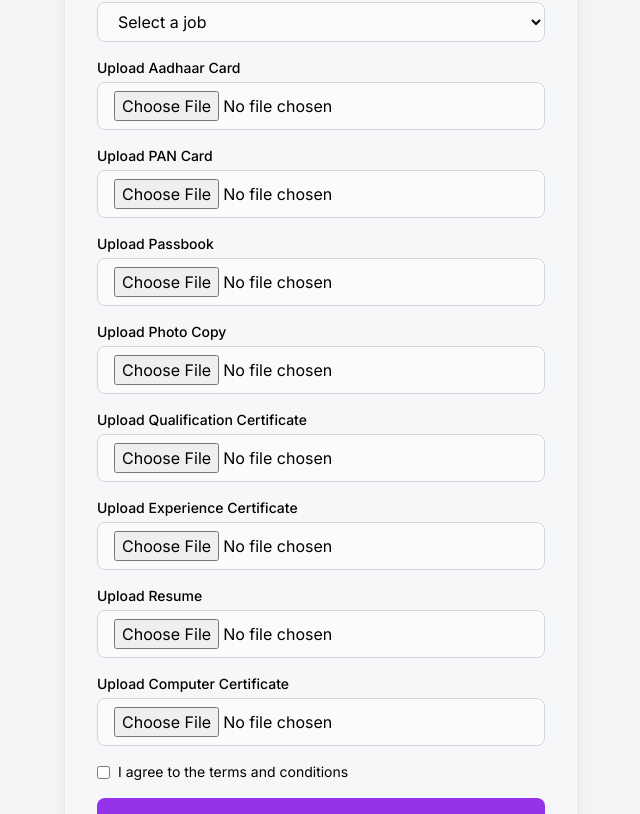
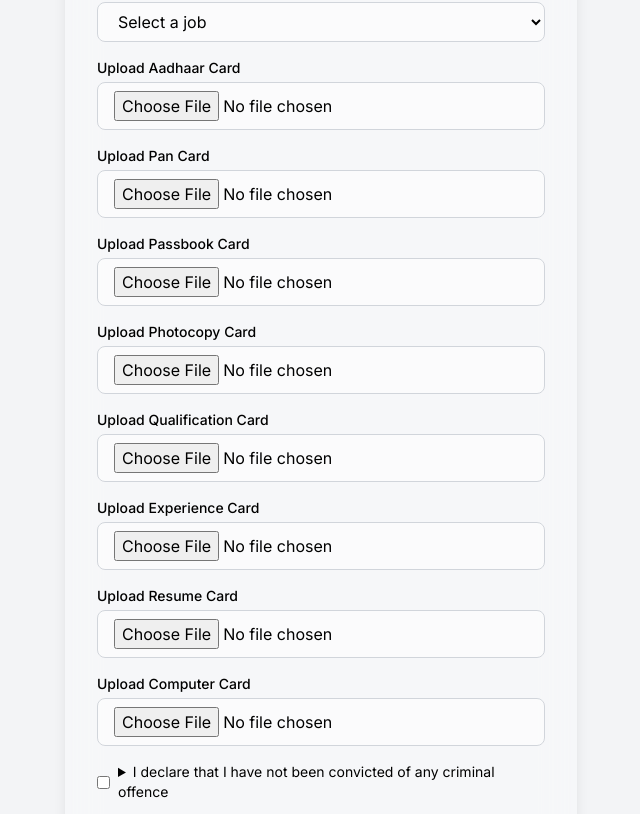
Before and after one commit to niks-nikhil-anand/finance_web_app, a Next.js app: page /applyjob in a window 1280 px wide. Shown: the part 440-1254 px from the top of the page, without its empty margins (319-959 px from the left). Built offline with nearby package versions, Linux system fonts and the light colour scheme.

Commit message:
Added navbar droptdown

```diff
--- a/src/app/applyjob/page.jsx
+++ b/src/app/applyjob/page.jsx
@@ -1,4 +1,4 @@
-"use client"
+"use client";
 import React, { useState } from 'react';
 import { motion } from 'framer-motion';
 
@@ -110,88 +110,21 @@ const JobApplicationForm = () => {
               <option value="ZONAL BRANCH MANAGER">ZONAL BRANCH MANAGER</option>
               <option value="ZONAL MANAGER">ZONAL MANAGER</option>
             </select>
-
           </div>
-          <div>
-            <label className="block text-sm font-medium mb-1">Upload Aadhaar Card</label>
+          {['aadhaar', 'pan', 'passbook', 'photocopy', 'qualification', 'experience', 'resume', 'computer'].map((field) => (
+            <div key={field}>
+              <label className="block text-sm font-medium mb-1">
+                Upload {field.charAt(0).toUpperCase() + field.slice(1)} Card
+              </label>
               <input
                 type="file"
-              name="aadhaar"
+                name={field}
                 className="w-full px-4 py-2 border border-gray-300 rounded-lg bg-white bg-opacity-50"
                 onChange={handleChange}
                 required
               />
             </div>
-          <div>
-            <label className="block text-sm font-medium mb-1">Upload PAN Card</label>
-            <input
-              type="file"
-              name="pan"
-              className="w-full px-4 py-2 border border-gray-300 rounded-lg bg-white bg-opacity-50"
-              onChange={handleChange}
-              required
-            />
-          </div>
-          <div>
-            <label className="block text-sm font-medium mb-1">Upload Passbook</label>
-            <input
-              type="file"
-              name="passbook"
-              className="w-full px-4 py-2 border border-gray-300 rounded-lg bg-white bg-opacity-50"
-              onChange={handleChange}
-              required
-            />
-          </div>
-          <div>
-            <label className="block text-sm font-medium mb-1">Upload Photo Copy</label>
-            <input
-              type="file"
-              name="photocopy"
-              className="w-full px-4 py-2 border border-gray-300 rounded-lg bg-white bg-opacity-50"
-              onChange={handleChange}
-              required
-            />
-          </div>
-          <div>
-            <label className="block text-sm font-medium mb-1">Upload Qualification Certificate</label>
-            <input
-              type="file"
-              name="qualification"
-              className="w-full px-4 py-2 border border-gray-300 rounded-lg bg-white bg-opacity-50"
-              onChange={handleChange}
-              required
-            />
-          </div>
-          <div>
-            <label className="block text-sm font-medium mb-1">Upload Experience Certificate</label>
-            <input
-              type="file"
-              name="experience"
-              className="w-full px-4 py-2 border border-gray-300 rounded-lg bg-white bg-opacity-50"
-              onChange={handleChange}
-              required
-            />
-          </div>
-          <div>
-            <label className="block text-sm font-medium mb-1">Upload Resume</label>
-            <input
-              type="file"
-              name="resume"
-              className="w-full px-4 py-2 border border-gray-300 rounded-lg bg-white bg-opacity-50"
-              onChange={handleChange}
-              required
-            />
-          </div>
-          <div>
-            <label className="block text-sm font-medium mb-1">Upload Computer Certificate</label>
-            <input
-              type="file"
-              name="computer"
-              className="w-full px-4 py-2 border border-gray-300 rounded-lg bg-white bg-opacity-50"
-              onChange={handleChange}
-              required
-            />
-          </div>
+          ))}
           <div className="flex items-center">
             <input
               type="checkbox"
@@ -201,9 +134,20 @@ const JobApplicationForm = () => {
               onChange={handleChange}
               required
             />
-            <label className="text-sm"><label className="text-sm">I agree to the terms and conditions</label></label>
+            <label className="text-sm">
+              <details>
+                <summary>I declare that I have not been convicted of any criminal offence</summary>
+                <p>
+                  under any laws of the land. I further declare that the above entries in my
+                  application form are correct. I am fully aware that I am liable for legal actions
+                  including cancellation of my candidature if any information so provided by me is
+                  found to be false or incorrect. I am aware that after the "submit" button is
+                  clicked I will not be able to make any further corrections. I am responsible for
+                  the correctness of the entries made in the application form.
+                </p>
+              </details>
+            </label>
           </div>
-
           <button
             type="submit"
             className="w-full py-3 bg-purple-600 text-white rounded-lg hover:bg-purple-700 focus:outline-none focus:ring-4 focus:ring-purple-300"
--- a/src/component/Homepage/Footer.jsx
+++ b/src/component/Homepage/Footer.jsx
@@ -53,7 +53,7 @@ const Footer = () => {
 
       <div class="text-center py-5 bg-gray-600">
         <p class='text-white text-sm'>© 2024<a href='https://devtrekker.site/' target='_blank'
-          class="hover:underline mx-1">Legal 257</a>Developed by Nikhil</p>
+          class="hover:underline mx-1">Legal 257 | All right Reserved</a>| Developed by Nikhil</p>
       </div>
     </footer>
     </div>
--- a/src/component/Homepage/Navbar.jsx
+++ b/src/component/Homepage/Navbar.jsx
@@ -11,6 +11,7 @@ const Navbar = () => {
   const [isOpen, setIsOpen] = useState(false);
   const [loanCalcOpen, setLoanCalcOpen] = useState(false);
   const [loansOpen, setLoansOpen] = useState(false);
+  const [mediaGalleryOpen, setMediaGalleryOpen] = useState(false);
 
   const toggleSubMenu = (setFunction, currentState) => () => setFunction(!currentState);
 
@@ -40,7 +41,7 @@ const Navbar = () => {
                   transition={{ duration: 0.2 }}
                   className={`absolute z-10 mt-2 w-48 bg-white rounded-md shadow-lg ${loanCalcOpen ? "block" : "hidden"}`}
                 >
-                  <Link href="/calculator" className="block px-4 py-2 text-sm text-gray-700 hover:bg-gray-100"> Monthly EMI Calculator</Link>
+                  <Link href="/calculator" className="block px-4 py-2 text-sm text-gray-700 hover:bg-gray-100">Monthly EMI Calculator</Link>
                   <Link href="/applyloan" className="block px-4 py-2 text-sm text-gray-700 hover:bg-gray-100">Eligibility Calculator</Link>
                 </motion.div>
               </div>
@@ -153,29 +154,32 @@ const Navbar = () => {
           </div>
           <div className="relative">
             <button
-              onClick={toggleSubMenu(setLoansOpen, loansOpen)}
+              onClick={toggleSubMenu(setMediaGalleryOpen, mediaGalleryOpen)}
               className="w-full flex justify-between px-3 py-2 rounded-md text-base font-medium text-white"
             >
               Media Gallery
-              <span>{loansOpen ? "▲" : "▼"}</span>
+              <span>{mediaGalleryOpen ? "▲" : "▼"}</span>
             </button>
             <motion.div
               initial={false}
-              animate={{ height: loansOpen ? "auto" : 0 }}
+              animate={{ height: mediaGalleryOpen ? "auto" : 0 }}
               transition={{ duration: 0.3 }}
-              className={`overflow-hidden ${loansOpen ? "block" : "hidden"}`}
+              className={`overflow-hidden ${mediaGalleryOpen ? "block" : "hidden"}`}
             >
               <div className="ml-4">
-                <Link href="/personalloan" className="block px-3 py-2 rounded-md text-sm font-medium text-white">Photo Gallery</Link>
-                <Link href="/businessloan" className="block px-3 py-2 rounded-md text-sm font-medium text-white">Video Gallery</Link>
-                <Link href="/loanproperty" className="block px-3 py-2 rounded-md text-sm font-medium text-white">Partner Testimonials</Link>
-                <Link href="/homeloan" className="block px-3 py-2 rounded-md text-sm font-medium text-white">Media Gallery</Link>
+                <Link href="/photoGallery" className="block px-3 py-2 rounded-md text-sm font-medium text-white">Photo Gallery</Link>
+                <Link href="/videoGallery" className="block px-3 py-2 rounded-md text-sm font-medium text-white">Video Gallery</Link>
+                <Link href="/partnertestimonial" className="block px-3 py-2 rounded-md text-sm font-medium text-white">Partner Testimonial</Link>
               </div>
             </motion.div>
           </div>
-          <Link href={"/contact"} className="block px-3 py-2 rounded-md text-base font-medium text-white">Contact Us</Link>
-          <Link href={"/career"} className="block px-3 py-2 rounded-md text-base font-medium text-white">Job - Apply Now</Link>
+          <Link href="/contact" className="block px-3 py-2 rounded-md text-base font-medium text-white">Contact Us</Link>
           <Link href="/partnersignup" className="block px-3 py-2 rounded-md text-base font-medium text-white">Become Our Partner</Link>
+          <Link href="/applynow">
+            <button className="mt-2 w-full px-6 py-2 font-medium gradient_yellow text-black transition-all shadow-[3px_3px_0px_black] hover:shadow-none hover:translate-x-[3px] hover:translate-y-[3px]">
+              Apply Now
+            </button>
+          </Link>
         </div>
       </motion.div>
     </nav>
```
Lines whose indentation alone changed are shown as unchanged.
